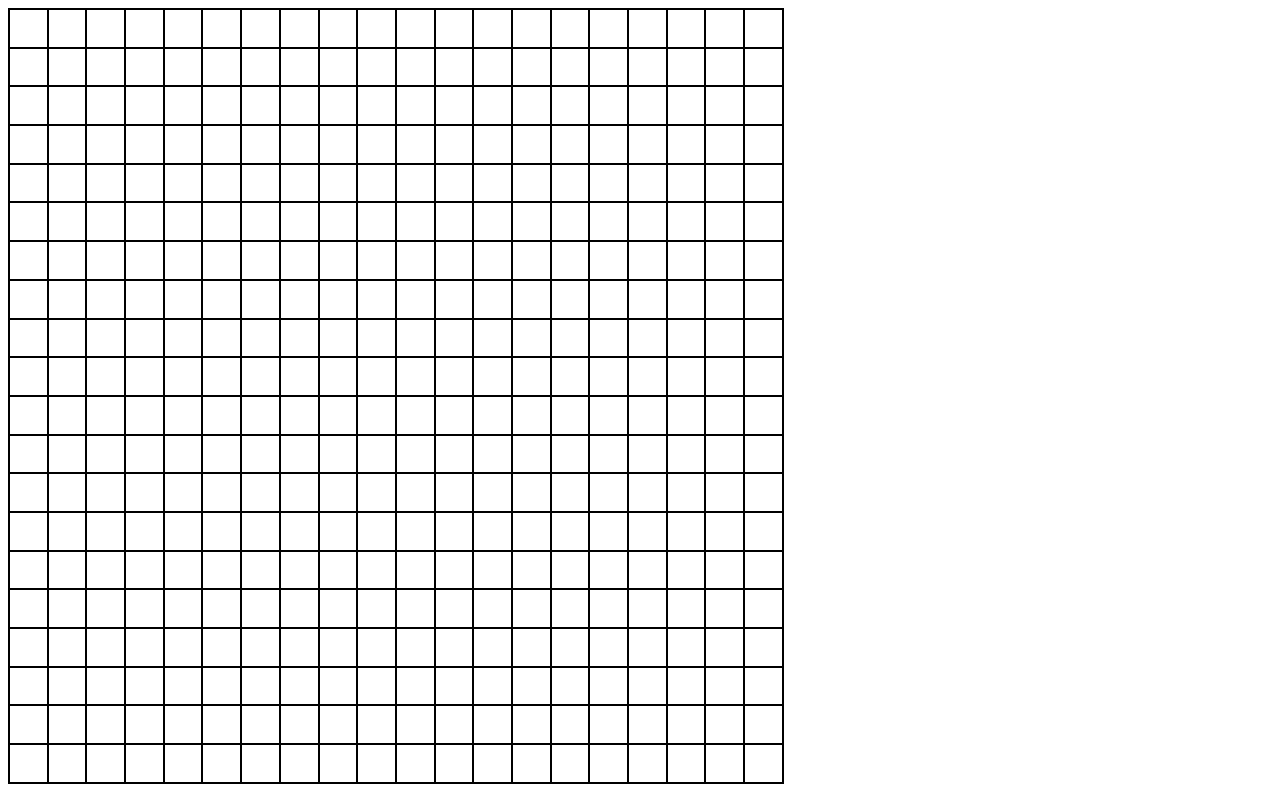
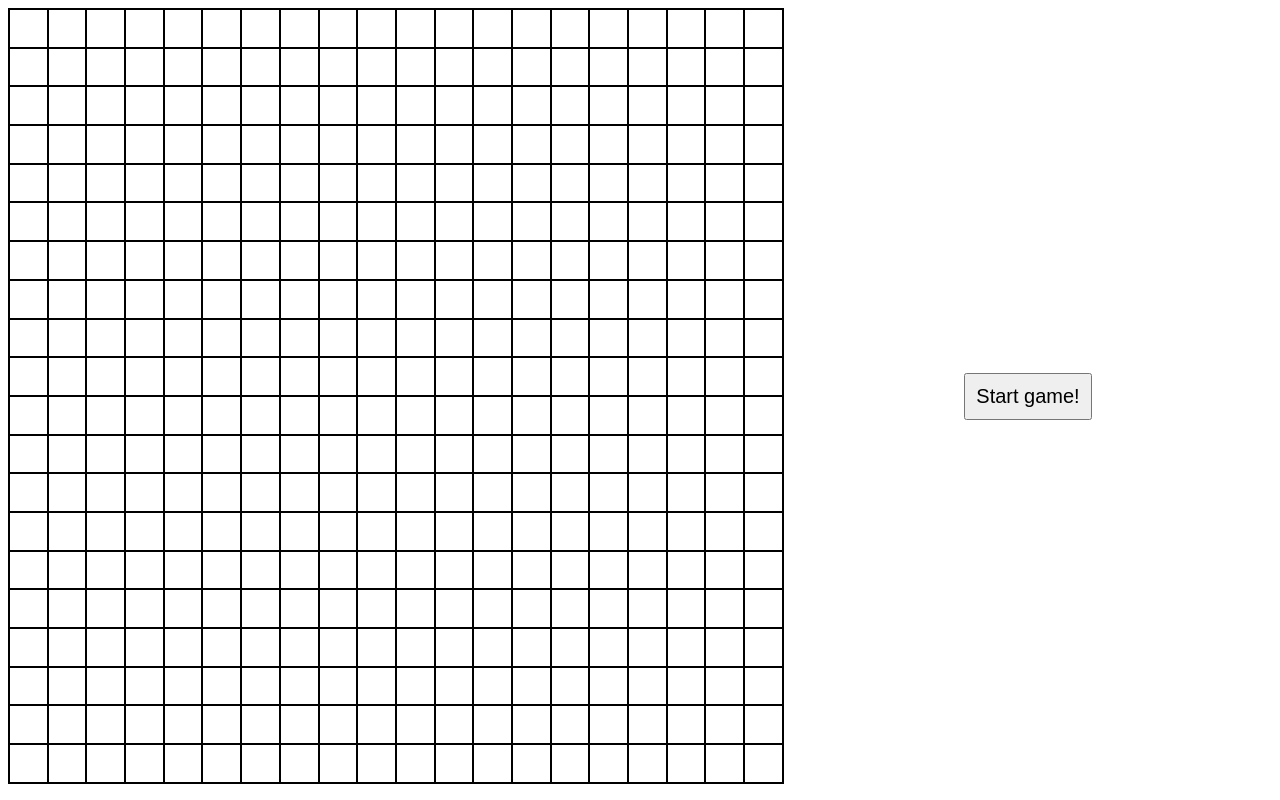
Before and after one commit to plt3/game-of-life, a plain HTML site: page index.html in a window 1280 px wide. Both pictures are taken after a click on the button "Submit". Drawn offline with Linux system fonts and the light colour scheme.

Commit message:
added changeBackground function to fill in grid squares when clicked and added start game button with dummy startGame function

```diff
--- a/index.html
+++ b/index.html
@@ -7,10 +7,13 @@
   </head>
   <body>
     <div class="container">
-      <h2>Welcome to Conway's Game of Life!</h2>
-      <label for="gridNum">Enter a grid size: </label>
-      <input type="number" name="gridNum" id="gridNum" value="20">
-      <button type="submit" onclick="gameSetup()">Submit</button>
+      <div class="gridContainer">
+        <h2>Welcome to Conway's Game of Life!</h2>
+        <label for="gridNum">Enter a grid size: </label>
+        <input type="number" name="gridNum" id="gridNum" value="20">
+        <button type="submit" onclick="gameSetup()">Submit</button>
+      </div>
+      <div class="buttonContainer"></div>
     </div>
     <script src="scripts.js"></script>
   </body>
--- a/scripts.js
+++ b/scripts.js
@@ -1,17 +1,22 @@
 const WINDOW_DIM = Math.floor(window.innerHeight * .97);
-const MAIN_DIV = document.getElementsByClassName('container')[0];
+const GRID_DIV = document.getElementsByClassName('gridContainer')[0];
+const BUTTON_DIV = document.getElementsByClassName('buttonContainer')[0];
+const EMPTY_BACKGROUND = 'white';
+const FULL_BACKGROUND = 'black';
 
 function clearInputs() {
   // remove all child nodes of container div to make space for grid
-  while (MAIN_DIV.hasChildNodes()) {
-    MAIN_DIV.removeChild(MAIN_DIV.firstChild);
+  while (GRID_DIV.hasChildNodes()) {
+    GRID_DIV.removeChild(GRID_DIV.firstChild);
   }
 }
 
-function createId(node, value) {
-  let id = document.createAttribute('id');
-  id.value = value;
-  node.setAttributeNode(id);
+function changeBackground() {
+  if (event.target.style.backgroundColor === EMPTY_BACKGROUND) {
+    event.target.style.backgroundColor = FULL_BACKGROUND;
+  } else {
+    event.target.style.backgroundColor = EMPTY_BACKGROUND;
+  }
 }
 
 function createGrid(rowNum) {
@@ -21,14 +26,17 @@ function createGrid(rowNum) {
   */
   const SQUARE_DIM = Math.floor(WINDOW_DIM / rowNum);
   const table = document.createElement('table');
+  table.style.backgroundColor = FULL_BACKGROUND;
 
   for (let i = 0; i < rowNum; i++) {
     let row = document.createElement('tr');
-    createId(row, i);
+    row.id = i;
 
     for (let j = 0; j < rowNum; j++) {
       let datum = document.createElement('td');
-      createId(datum, `${i},${j}`);
+      datum.style.backgroundColor = EMPTY_BACKGROUND;
+      datum.id = `${i},${j}`;
+      datum.onclick = changeBackground;
       row.appendChild(datum);
     }
     table.appendChild(row);
@@ -36,13 +44,21 @@ function createGrid(rowNum) {
   table.style.height = WINDOW_DIM + 'px';
   table.style.width = WINDOW_DIM + 'px';
 
-  MAIN_DIV.appendChild(table);
+  GRID_DIV.appendChild(table);
+}
+
+function startGame() {
+  console.log('started');
 }
 
 function gameSetup() {
   const rows = parseInt(document.getElementsByTagName('input')[0].value);
+  clearInputs();
+  createGrid(rows);
 
-  clearInputs();
-
-  createGrid(rows);
+  const startButton = document.createElement('button');
+  startButton.innerHTML = 'Start game!';
+  startButton.onclick = startGame;
+  BUTTON_DIV.style.height = WINDOW_DIM + 'px';
+  BUTTON_DIV.appendChild(startButton);
 }
--- a/style.css
+++ b/style.css
@@ -1,7 +1,19 @@
-table {
-  background-color: black;
+.container {
+  display: flex;
 }
 
-td {
-  background-color: white;
+.gridContainer {
+  flex: 1;
 }
+
+.buttonContainer {
+  flex: 1;
+  display: flex;
+  align-items: center;
+  justify-content: center;
+}
+
+.buttonContainer button {
+  font-size: 20px;
+  padding: 10px;
+}
```
